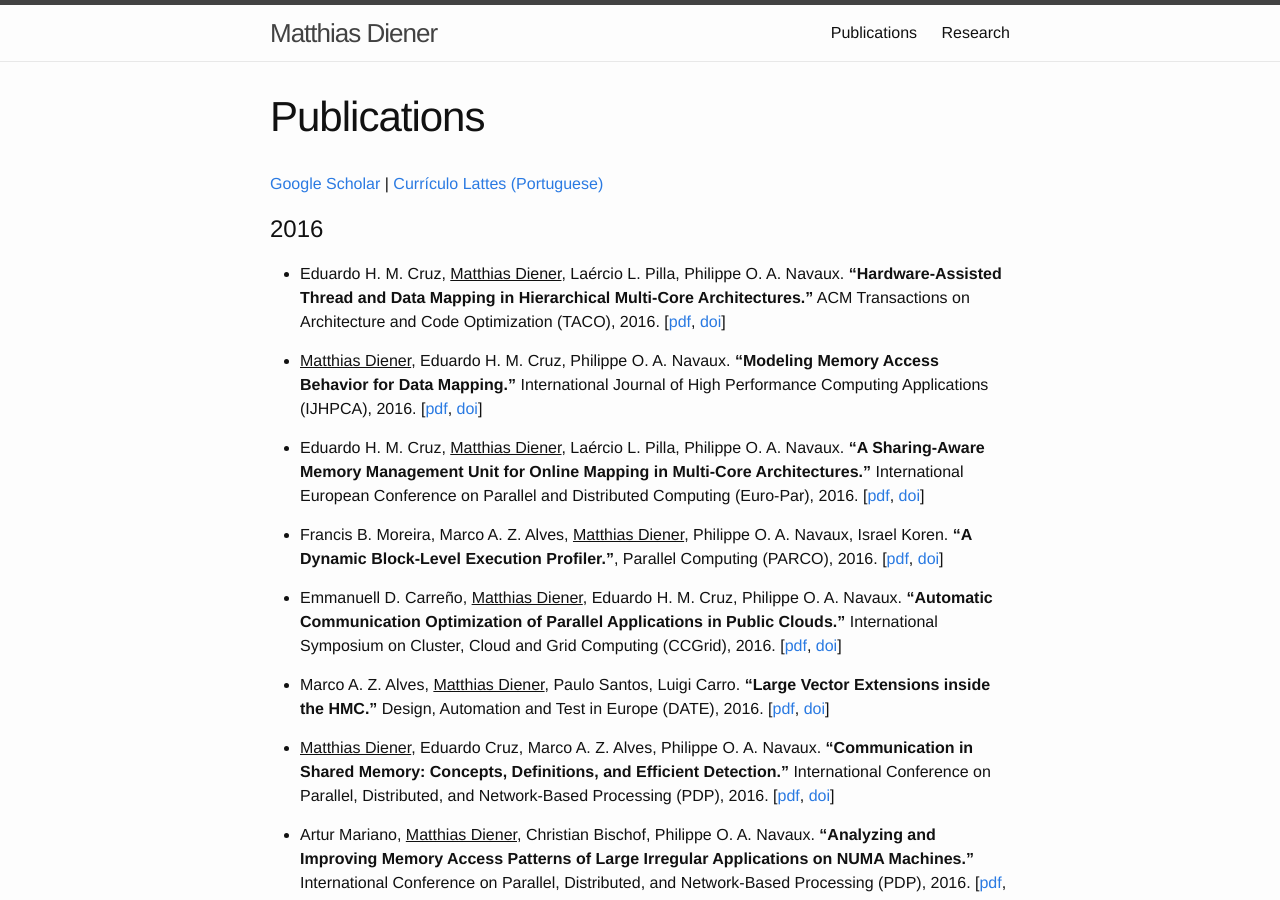
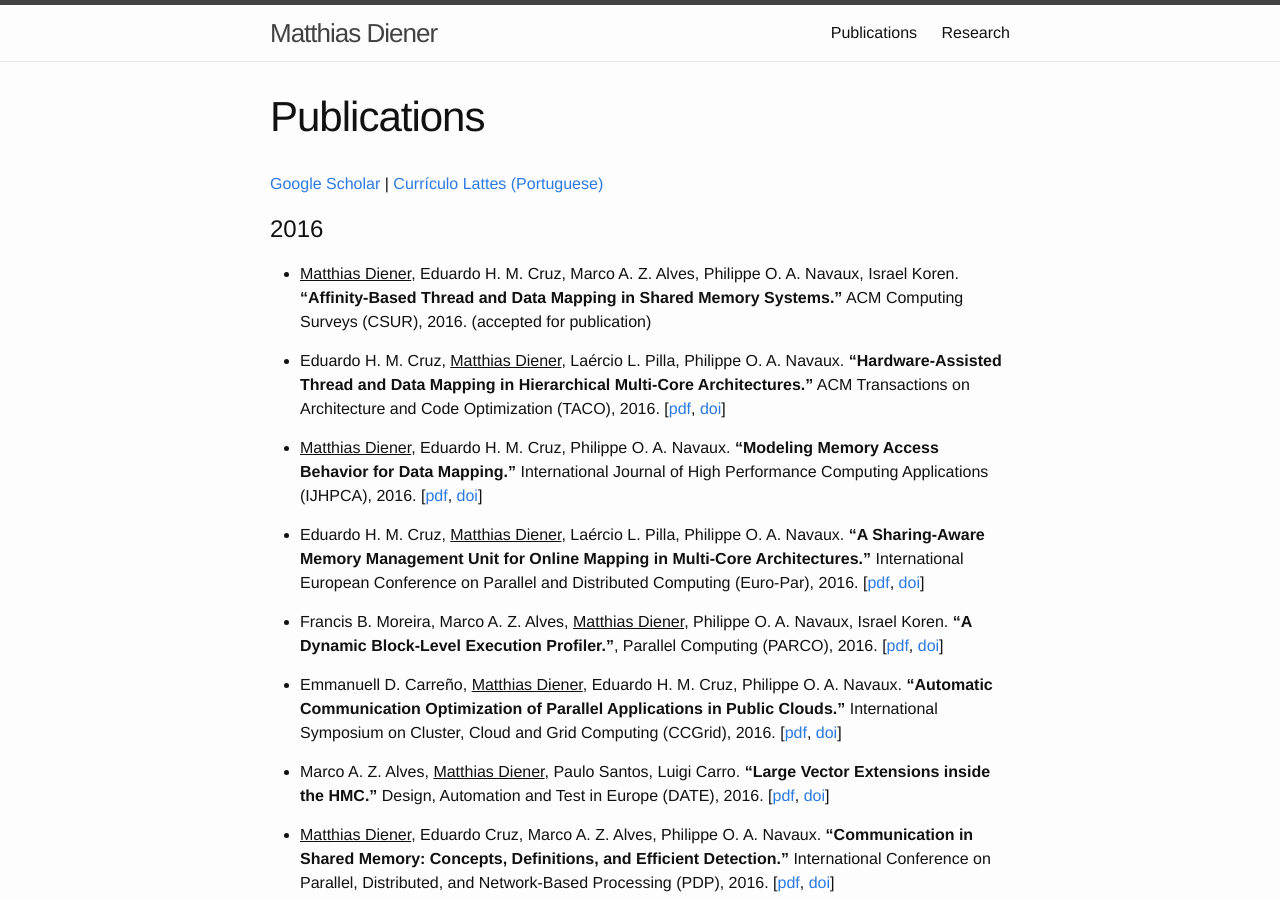
Before and after one commit to matthiasdiener/matthiasdiener.github.io, a Jekyll site: the page built from publications.md, in a window 1280 px wide and 900 px high. Built offline with Jekyll 4.4.1, drawn with Linux system fonts in a browser that asks for light colours.

Commit message:
add csur

```diff
--- a/publications.md
+++ b/publications.md
@@ -6,6 +6,8 @@ title: Publications
 [Google Scholar](http://scholar.google.com/citations?user=LiU7uKIAAAAJ) \| [Currículo Lattes (Portuguese)](http://lattes.cnpq.br/8653611969517458)
 
 # 2016
+
+* <u>Matthias Diener</u>, Eduardo H. M. Cruz, Marco A. Z. Alves, Philippe O. A. Navaux, Israel Koren. **“Affinity-Based Thread and Data Mapping in Shared Memory Systems.”** ACM Computing Surveys (CSUR), 2016. (accepted for publication)
 
 * Eduardo H. M. Cruz, <u>Matthias Diener</u>, Laércio L. Pilla, Philippe O. A. Navaux. **“Hardware-Assisted Thread and Data Mapping in Hierarchical Multi-Core Architectures.”** ACM Transactions on Architecture and Code Optimization (TACO), 2016. [[pdf](../files/2016-TACO-IPM.pdf), [doi](http://dx.doi.org/10.1145/2975587)]
 
```
